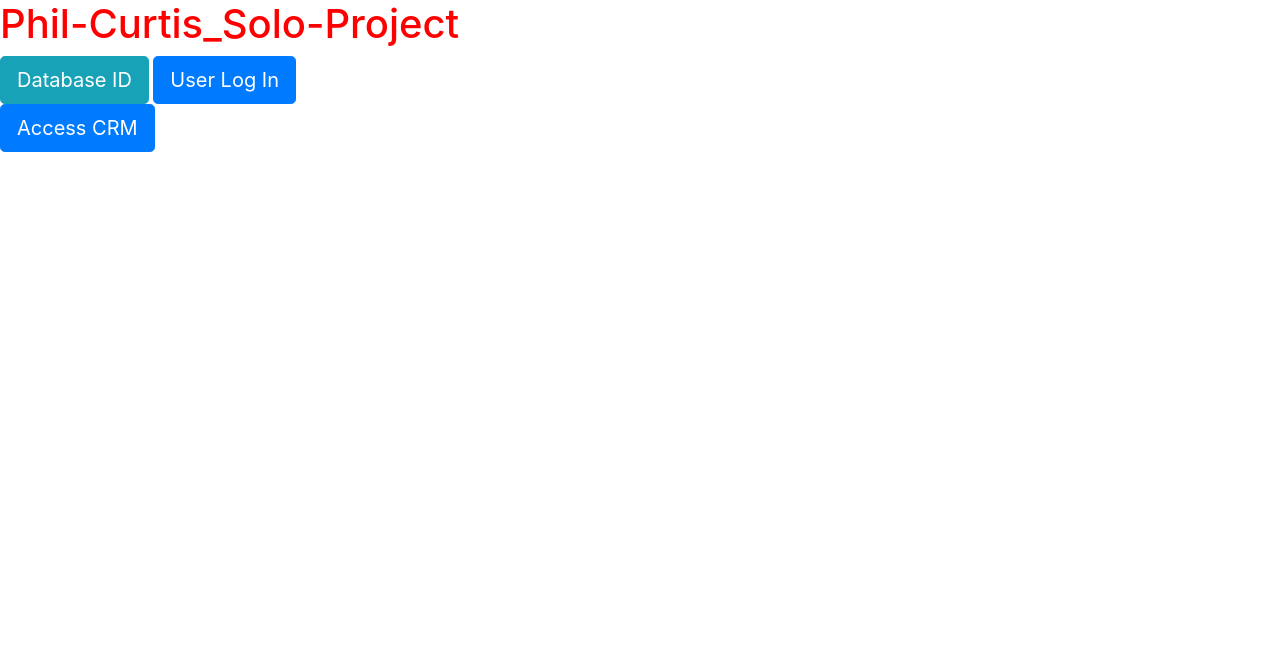
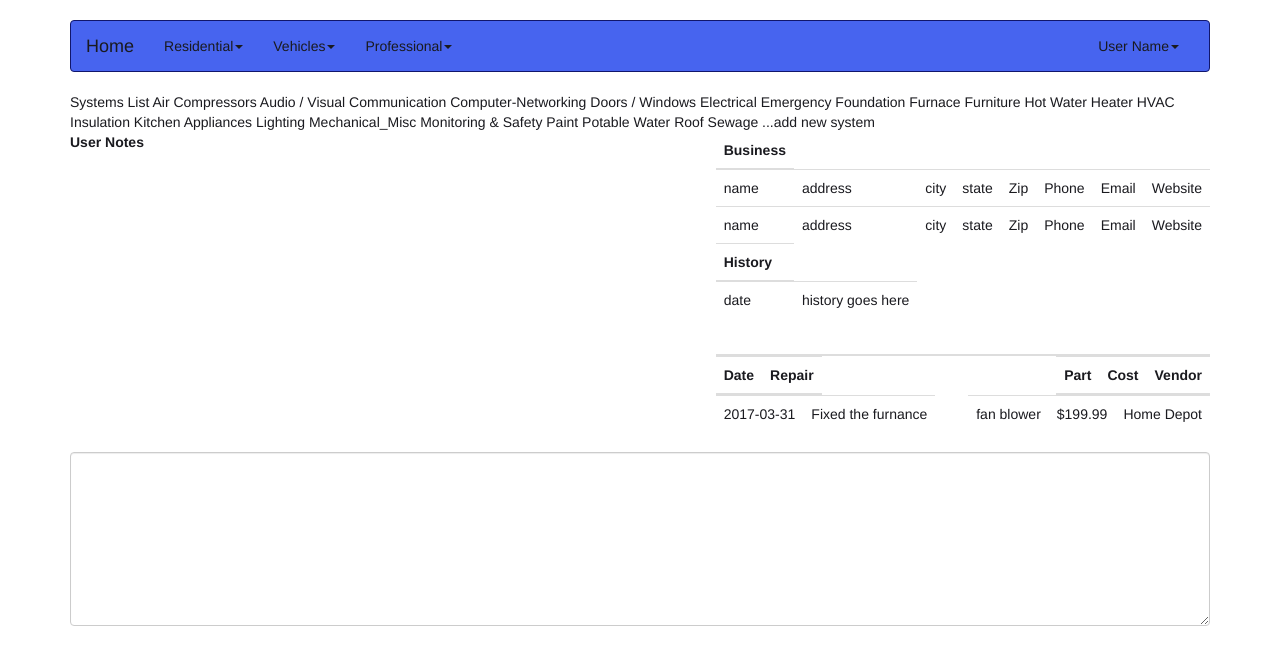
Before and after one commit to PCSailor/Solo-Project_PhilCurtis, a website: page index.html in a window 1280 px wide. Drawn offline with nearby package versions, Linux system fonts and the light colour scheme.

Commit message:
dan-mods

```diff
--- a/index.html
+++ b/index.html
@@ -2,19 +2,187 @@
 <html>
 <head>
   <meta charset="utf-8">
+  <meta http-equiv="X-UA-Compatible" content="IE=edge"> <!-- NOTE: Bootstrap -->
+  <meta name="viewport" content="width=device-width, initial-scale=1"> <!-- NOTE: Bootstrap -->
   <title>Phil-Curtis_Solo-Project</title>
+  <script src="https://ajax.googleapis.com/ajax/libs/jquery/1.12.4/jquery.min.js"></script>
+  <script src="server/vendors/bootstrap.min.js" charset="utf-8"></script>
+  <!-- <script src="server/vendors/angular.min.js" charset="utf-8"></script> -->
   <script src="client.js" charset="utf-8"></script>
-    <link rel="stylesheet" href="bootstrap.min.css">
+  <link rel="stylesheet" href="server/vendors/bootstrap.min.css">
   <link rel="stylesheet" href="styles.css">
 </head>
-  <body>
-    <h1>Phil-Curtis_Solo-Project</h1>
-    <div class="row">
-    <div class="col-md-3 ">
-    <button id="dbIdButton" class="btn btn-info btn-lg">Database ID</button> <!-- TODO: add angular -->
-    <button id="userIdButton" class="btn btn-primary btn-lg">User Log In</button> <!-- TODO: add angular -->
-    <button id="accesCrmButton" class="btn btn-primary btn-lg">Access CRM</button> <!-- TODO: add angular -->
+<body ng-app="pcSoloApp">
+  <div class="container">
+    <h1></h1>
+
+    <nav class="navbar navbar-inverse">
+      <div class="container-fluid">
+        <!-- Brand and toggle get grouped for better mobile display -->
+        <div class="navbar-header">
+          <button type="button" class="navbar-toggle collapsed" data-toggle="collapse" data-target="#bs-example-navbar-collapse-1" aria-expanded="false">
+            <span class="sr-only">Toggle navigation</span>
+            <span class="icon-bar"></span>
+            <span class="icon-bar"></span>
+            <span class="icon-bar"></span>
+          </button>
+          <a class="navbar-brand" href="#">Home</a>
         </div>
+        <!-- Collect the nav links, forms, and other content for toggling -->
+        <div class="collapse navbar-collapse" id="bs-example-navbar-collapse-1">
+          <ul class="nav navbar-nav">
+            <li class="dropdown">
+              <a href="#" class="dropdown-toggle" data-toggle="dropdown" role="button" aria-haspopup="true" aria-expanded="false">Residential<span class="caret"></span></a>
+              <ul class="dropdown-menu">
+                <li><a href="#">1600 Penn Ave</a></li>
+                <li><a href="#">1400 Lafeyette Ave.</a></li>
+                <li><a href="#">1More Cabin Road</a></li>
+                <li role="separator" class="divider"></li>
+                <li><a href="#">Main Home</a></li>
+              </ul>
+            </li>
+            <li class="dropdown">
+              <a href="#" class="dropdown-toggle" data-toggle="dropdown" role="button" aria-haspopup="true" aria-expanded="false">Vehicles<span class="caret"></span></a>
+              <ul class="dropdown-menu">
+                <li><a href="#">BMW M5</a></li>
+                <li><a href="#">1964 Ford Shelby</a></li>
+                <li><a href="#">Ferrari Testarosa</a></li>
+                <li role="separator" class="divider"></li>
+                <li><a href="#">Harley Davidson Fatboy</a></li>
+              </ul>
+            </li>
+            <li class="dropdown">
+              <a href="#" class="dropdown-toggle" data-toggle="dropdown" role="button" aria-haspopup="true" aria-expanded="false">Professional<span class="caret"></span></a>
+              <ul class="dropdown-menu">
+                <li><a href="#">Dry Cleaner Business Bldg.</a></li>
+                <li><a href="#">Rental_Residential</a></li>
+                <li><a href="#">Rental_Commercial</a></li>
+                <li role="separator" class="divider"></li>
+                <li><a href="#">My Office Bldg.</a></li>
+              </ul>
+            </li>
+          </ul>
+
+          <ul class="nav navbar-nav navbar-right">
+            <li class="dropdown">
+              <a href="#" class="dropdown-toggle" data-toggle="dropdown" role="button" aria-haspopup="true" aria-expanded="false">User Name<span class="caret"></span></a>
+              <ul class="dropdown-menu">
+                <li><a href="#">Profile</a></li>
+                <li><a href="#">Switch User</a></li>
+                <li><a href="#">Add a User</a></li>
+                <li role="separator" class="divider"></li>
+                <li><a href="#">Settings</a></li>
+              </ul>
+            </li>
+          </ul>
+        </div><!-- /.navbar-collapse -->
+      </div><!-- /.container-fluid -->
+    </nav>
+    <div id="systemNav">
+      <nav>
+      <th>Systems List</th>
+      <td>Air Compressors</td>
+      Audio / Visual
+      Communication
+      Computer-Networking
+      Doors / Windows
+      Electrical
+      Emergency
+      Foundation
+      Furnace
+      Furniture
+      Hot Water Heater
+      HVAC
+      Insulation
+      Kitchen Appliances
+      Lighting
+      Mechanical_Misc
+      Monitoring & Safety
+      Paint
+      Potable Water
+      Roof
+      Sewage
+      ...add new system
+    </nav>
+  </div>
+      <div id="mainBody">
+<table class="table">
+  <thead>
+    <tr>
+      <th class="thead-inverse">Business</th>
+    </tr>
+  </thead>
+  <tbody>
+    <tr>
+    <td>name</td>
+    <td>address</td>
+    <td>city</td>
+    <td>state</td>
+    <td>Zip</td>
+    <td>Phone</td>
+    <td>Email</td>
+    <td>Website</td>
+    </tr>
+    <tr>
+    <td>name</td>
+    <td>address</td>
+    <td>city</td>
+    <td>state</td>
+    <td>Zip</td>
+    <td>Phone</td>
+    <td>Email</td>
+    <td>Website</td>
+    </tr>
+    <thead>
+      <tr>
+        <th class="thead-inverse">History</th>
+      </tr>
+    </thead>
+    <tr>
+      <td>date</td>
+      <td>history goes here</td>
+    </tr>
+  </tbody>
+</table>
+
+
+<div class="repairs">
+<table class="table">
+  <thead class="thead-inverse">
+    <th>
+      <tr class="one">
+      <th>Date</th>
+      <th>Repair</th>
+    </tr>
+
+
+  <tr scope="row"class="two">
+    <th>Part</th>
+    <th>Cost</th>
+    <th>Vendor</th>
+  </tr>
+  </th>
+  </thead>
+
+<tbody>
+  <tr class="one">
+    <td>2017-03-31</td>
+    <td>Fixed the furnance</td>
+  </tr>
+  <tr class="two">
+    <td>fan blower</td>
+    <td>$199.99</td> <!-- TODO: Format to currency -->
+    <td>Home Depot</td>
+  </tr>
+</tbody>
+</table>
+</div>
+</div>
+<div class="form-group">
+  <label for="userNotes">User Notes</label>
+  <textarea class="form-control" rows="8" cols="120"></textarea>
+</div>
+
   </div>
 </body>
 </html>
--- a/styles.css
+++ b/styles.css
@@ -1,4 +1,28 @@
 body {
-  color: red;
+  color: #1a1a1f;
 
 }
+
+.one {
+  float: left;
+}
+.two {
+  float: right;
+}
+#systemNav {
+  float: left;
+}
+#mainBody {
+  float: right;
+}
+
+.navbar-inverse {
+    background-color: #4764ef;
+    border-color: #11166b;
+}
+.navbar-inverse .navbar-nav>li>a {
+    color: #1a1a1f;
+}
+.navbar-inverse .navbar-brand {
+    color: #1a1a1f;
+}
```
Also changed, not shown: package.json (added, +30 -0 lines). Lines whose indentation alone changed are shown as unchanged.
